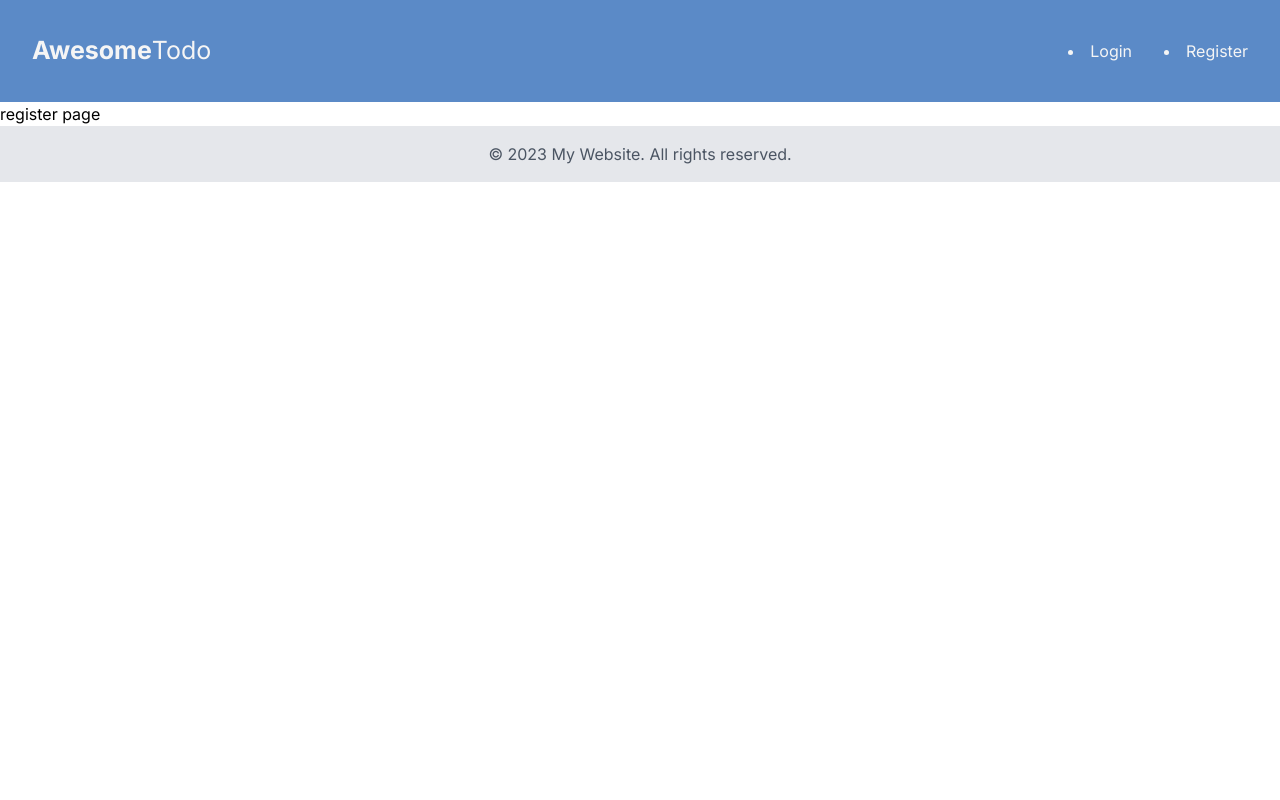
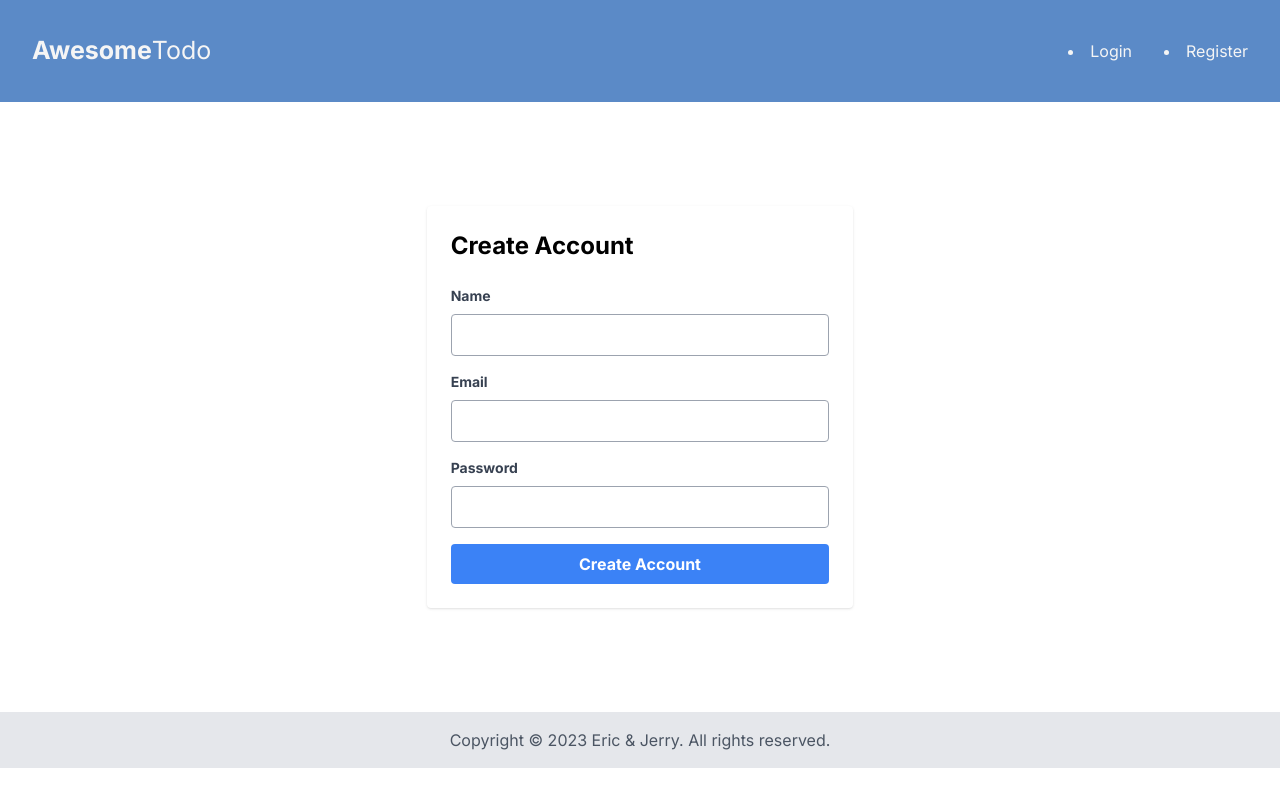
Before and after one commit to ericz02/Project3-Todo-App, a Next.js app: page /register in a window 1280 px wide. Built offline with nearby package versions, Linux system fonts and the light colour scheme.

Commit message:
adds sign up page

```diff
--- a/components/Footer.jsx
+++ b/components/Footer.jsx
@@ -1,7 +1,7 @@
 const Footer = () => {
     return (
         <footer className="bg-gray-200 py-4 text-center">
-        <p className="text-gray-600">© 2023 My Website. All rights reserved.</p>
+        <p className="text-gray-600">Copyright © 2023 Eric & Jerry. All rights reserved.</p>
         </footer>
     )
 }
--- a/components/Register.jsx
+++ b/components/Register.jsx
@@ -1,10 +1,73 @@
+"use client"
+
+import { useState } from "react";
+
 const Register = () => {
+    const [name, setName] = useState('');
+    const [email, setEmail] = useState('');
+    const [password, setPassword] = useState('');
+
+    const handleSubmit = (e) => {
+    e.preventDefault();
+
+    // Here you can handle the form submission, e.g., send data to an API
+
+    // Reset form fields
+    setName('');
+    setEmail('');
+    setPassword('');
+    };
 
     return (
-        <div>
-            register page
+    <div className="flex justify-center items-center h-[610px]">
+        <form className="w-1/3 p-6 bg-white rounded shadow">
+        <h2 className="text-2xl font-bold mb-6">Create Account</h2>
+        <div className="mb-4">
+            <label className="block text-gray-700 text-sm font-bold mb-2" htmlFor="name">
+            Name
+            </label>
+            <input
+            className="w-full px-3 py-2 border border-gray-400 rounded"
+            type="text"
+            id="name"
+            value={name}
+            onChange={(e) => setName(e.target.value)}
+            />
         </div>
-    )
-}
+        <div className="mb-4">
+            <label className="block text-gray-700 text-sm font-bold mb-2" htmlFor="email">
+            Email
+            </label>
+            <input
+            className="w-full px-3 py-2 border border-gray-400 rounded"
+            type="email"
+            id="email"
+            value={email}
+            onChange={(e) => setEmail(e.target.value)}
+            />
+        </div>
+        <div className="mb-4">
+            <label className="block text-gray-700 text-sm font-bold mb-2" htmlFor="password">
+            Password
+            </label>
+            <input
+            className="w-full px-3 py-2 border border-gray-400 rounded"
+            type="password"
+            id="password"
+            value={password}
+            onChange={(e) => setPassword(e.target.value)}
+            />
+        </div>
+        <button
+            className="w-full bg-blue-500 hover:bg-blue-700 text-white font-bold py-2 px-4 rounded"
+            type="submit"
+            onClick={handleSubmit}
+        >
+            Create Account
+        </button>
+        </form>
+    </div>
+  );
+};
 
 export default Register
```
